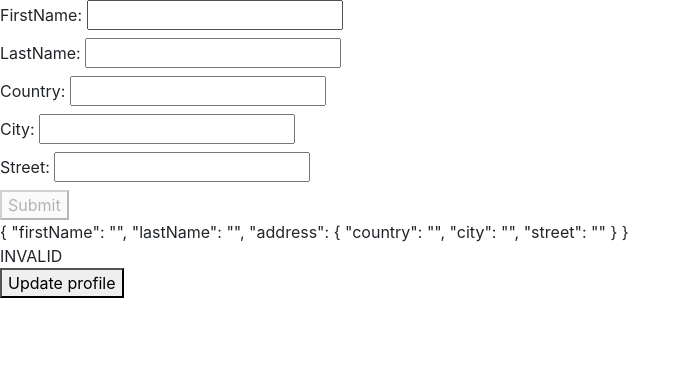
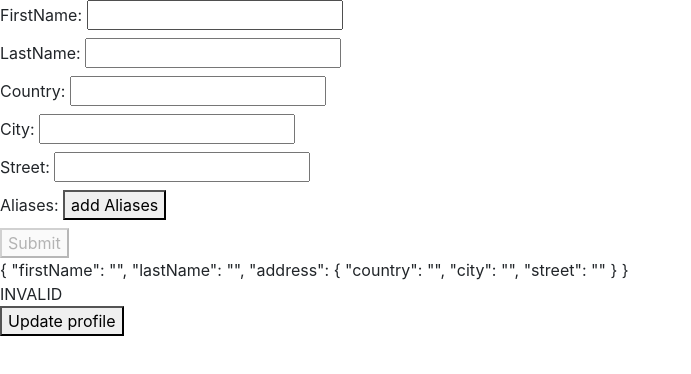
Before and after one commit to kennylam91/Angular-ReactiveForm-FormBuilder-Router, an Angular app: page / in a window 1280 px wide. Shown: the top 374 px of the page, without its empty margins (0-691 px from the left). Built offline with nearby package versions, Linux system fonts and the light colour scheme.

Commit message:
when click to addAlias button, an Alias input will get created and showup. To get it done, we use formBuilder.array

```diff
--- a/src/app/profile-editor/profile-editor.component.html
+++ b/src/app/profile-editor/profile-editor.component.html
@@ -22,6 +22,10 @@
           <input type="text" formControlName="street"></label>
       </div>
     </div>
+    <div>
+      <label>Aliases:
+        <button type="submit">add Aliases</button></label>
+    </div>
     <button type="submit" [disabled]="profileForm.invalid">Submit</button>
   </form>
 </div>
```
